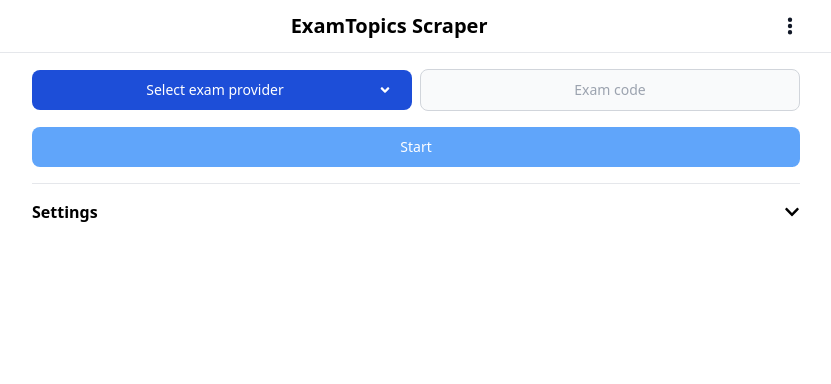
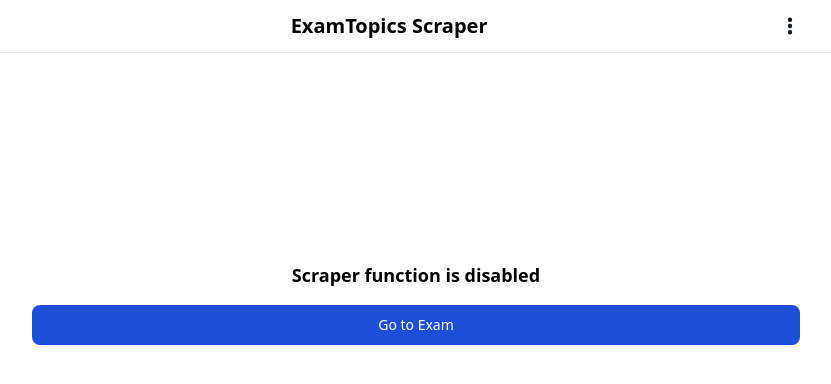
Before and after one commit to zqtay/examtopics-scraper, a Next.js app: page / in a window 1280 px wide. Shown: the top 384 px of the page, without its empty margins (224-1055 px from the left). Built offline with nearby package versions, Linux system fonts and the light colour scheme.

Commit message:
Restrict scraper ui

```diff
--- a/src/components/scraper/settings.tsx
+++ b/src/components/scraper/settings.tsx
@@ -12,7 +12,6 @@
 const Settings: FC<SettingsProps> = ({ disabled }) => {
   const { settings, saveSettings } = useContext(SettingsContext);
   const [draft, setDraft] = useState<ScraperSettings>(settings);
-  const [visible, setVisible] = useState(false);
 
   const handleSave = () => {
     saveSettings(draft);
@@ -24,8 +23,7 @@
 
   return <Accordion
     label="Settings"
-    collapsed={!visible}
-    toggle={() => setVisible(prev => !prev)}
+    collapsed={true}
   >
     <div className="mb-4">
       <div className="mb-2">Fetch question links</div>
--- a/src/lib/admin.ts
+++ b/src/lib/admin.ts
@@ -1,3 +1,12 @@
-export let scraperState = {
+export type AdminScraperState = {
+  enabled: boolean;
+}
+
+// Global state
+export const scraperState: AdminScraperState = {
   enabled: false,
 };
+
+export const getScraperState = () => {
+  return scraperState;
+};
--- a/src/pages/admin/index.tsx
+++ b/src/pages/admin/index.tsx
@@ -1,9 +1,10 @@
 import Accordion from "@/components/ui/accordion";
 import Toggle from "@/components/ui/toggle";
+import { AdminScraperState } from "@/lib/admin";
 import { ChangeEvent, useEffect, useState } from "react";
 
 const Admin = () => {
-  const [scraper, setScraper] = useState<any>();
+  const [scraper, setScraper] = useState<AdminScraperState>();
 
   const handleChange = (e: ChangeEvent<HTMLInputElement>) => {
     const updated = { ...scraper, enabled: e.target.checked };
--- a/src/pages/index.tsx
+++ b/src/pages/index.tsx
@@ -1,6 +1,6 @@
 import { Inter } from "next/font/google";
 import { Question, ScraperState, getQuestionLinks, getQuestions } from "@/lib/scraper";
-import { useContext, useEffect, useRef, useState } from "react";
+import { FC, useContext, useEffect, useRef, useState } from "react";
 import Dropdown from "@/components/ui/dropdown";
 import Spinner from "@/components/ui/spinner";
 import InputText from "@/components/ui/inputtext";
@@ -11,10 +11,11 @@
 import ProgressBar from "@/components/ui/progressbar";
 import { useRouter } from "next/router";
 import { ExamContext } from "@/context/exam";
+import { AdminScraperState, getScraperState, scraperState } from "@/lib/admin";
 
 const inter = Inter({ subsets: ["latin"] });
 
-export default function Home() {
+const Home: FC = () => {
   const router = useRouter();
   const { examState, saveExamState, exportExamState } = useContext(ExamContext);
   const [state, setState] = useState<ScraperState>({ provider: "", examCode: "" });
@@ -24,6 +25,7 @@
     max: 0,
   });
   const { settings } = useContext(SettingsContext);
+  const [adminState, setAdminState] = useState<AdminScraperState>();
 
   const updateProgress = (value: number, max: number) => {
     setProgress(prev => ({ ...prev, value, max }));
@@ -101,6 +103,11 @@
   const isCompleted = state?.questionLinks && state?.questions &&
     state?.questionLinks?.length === state?.questions?.length;
 
+
+  useEffect(() => {
+    fetch("/api/admin/scraper").then(res => res.json()).then(setAdminState);
+  }, []);
+
   useEffect(() => {
     // Reset fields
     setState(prev => ({
@@ -122,6 +129,17 @@
       });
     }
   }, [isInterrupted, isCompleted]);
+
+  if (adminState === undefined) {
+    return <></>;
+  } else if (!adminState?.enabled) {
+    return <div className="max-w-[48rem] mx-auto flex flex-col justify-center">
+      <div className="text-lg font-semibold text-center mt-48" >
+        Scraper function is disabled
+      </div>
+      <button className="button-default w-full mt-4" onClick={() => window.location.href = "/exam"}>Go to Exam</button>
+    </div>;
+  }
 
   return (
     <div className="max-w-[48rem] mx-auto flex flex-col justify-center">
@@ -199,3 +217,5 @@
     </div>
   );
 }
+
+export default Home;
```
